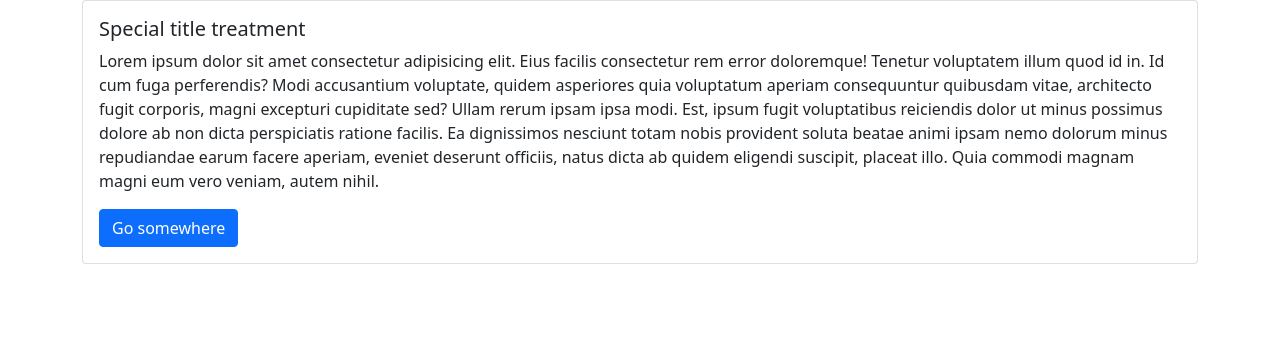
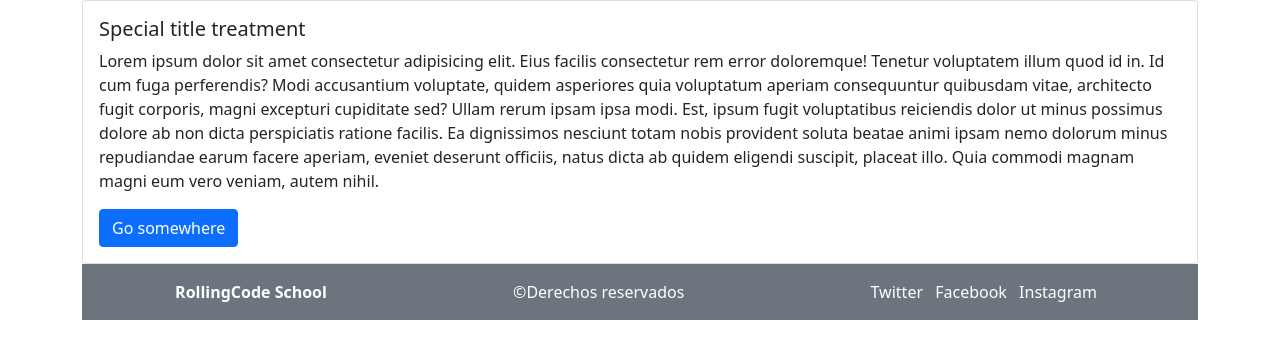
Before and after one commit to mentorrolling/proyecto-basic-22i, a plain HTML site: page index.html in a window 1280 px wide. Drawn offline with Linux system fonts and the light colour scheme.

Commit message:
Footer terminado

```diff
--- a/index.html
+++ b/index.html
@@ -32,7 +32,28 @@
           </div>
         </div>
       </main>
-      <footer></footer>
+      <footer
+        class="
+          d-flex
+          justify-content-around
+          align-items-center
+          bg-secondary
+          py-3
+          text-white
+        "
+      >
+        <div>
+          <span><b>RollingCode School</b> </span>
+        </div>
+        <div>
+          <span>&copy;Derechos reservados</span>
+        </div>
+        <div>
+          <span class="me-2">Twitter</span>
+          <span class="me-2">Facebook</span>
+          <span class="me-2">Instagram</span>
+        </div>
+      </footer>
     </div>
 
     <script src="./js/bootstrap.bundle.min.js"></script>
```
